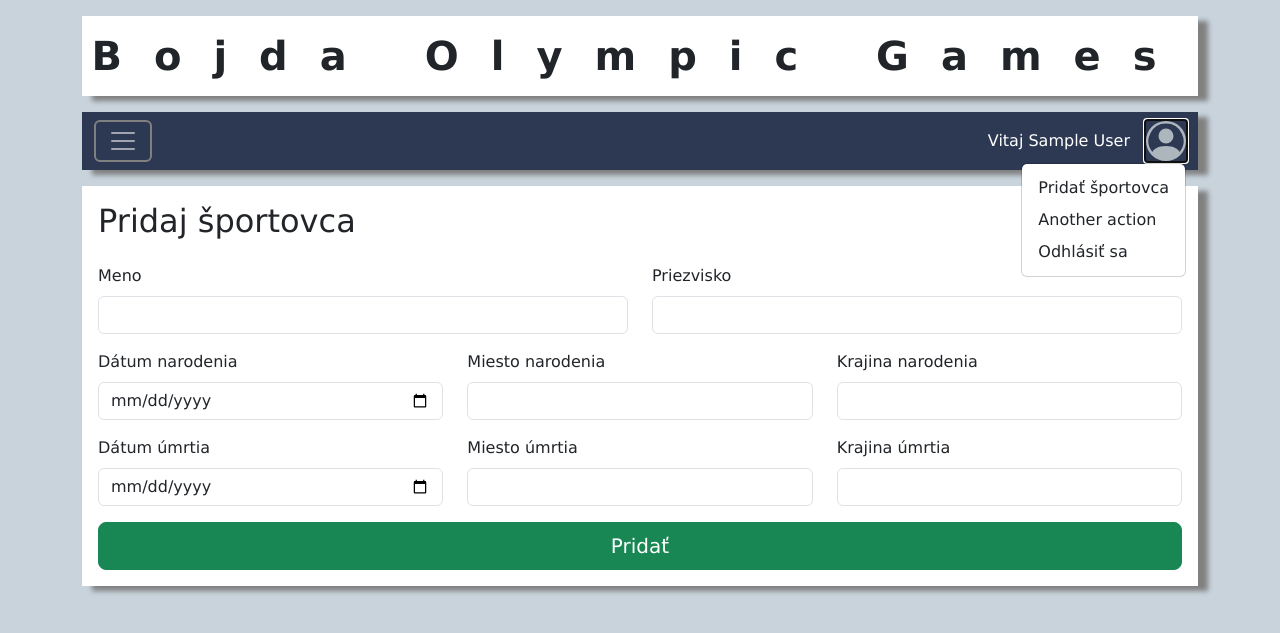
After one commit to ViktorBojda/webte2-zadanie1, a PHP site: page /add_person.php in a window 1280 px wide, after a click that opens the changed part. The commit adds this page. Shown: the top 633 px of the page. Run offline with PHP 8.4, Linux system fonts and the light colour scheme; the visitor is signed in with stand-in values (Sample User, id 1); some libraries are stand-ins or nearby versions.

Commit message:
Implement add person page and alert system

```diff
--- /dev/null
+++ b/add_person.php
@@ -0,0 +1,183 @@
+<?php
+ini_set('display_errors', 1);
+ini_set('display_startup_errors', 1);
+error_reporting(E_ALL);
+
+session_start();
+
+if ((isset($_SESSION['access_token']) && $_SESSION['access_token']) ||
+    (isset($_SESSION["loggedin"]) && $_SESSION["loggedin"] === true)) {
+
+    $email = $_SESSION['email'];
+    $id = $_SESSION['id'];
+    $full_name = $_SESSION['full_name'];
+    $name = $_SESSION['name'];
+    $surname = $_SESSION['surname'];
+
+} else {
+    header('Location: index.php');
+}
+
+require_once('config.php');
+
+function null_empty($var) {
+  return ($var === '') ? NULL : $var;
+}
+
+if ($_SERVER["REQUEST_METHOD"] == "POST") {
+    $err_msg = "";
+    $post = array_map('null_empty', $_POST);
+    $sql = "SELECT * FROM person WHERE name = ? AND surname = ? AND birth_day = ? AND birth_place = ? AND birth_country = ?";
+    $stmt = $pdo->prepare($sql);
+    if ($stmt->execute([$post['name'], $post['surname'], $post['birth_day'], $post['birth_place'], $post['birth_country']])) {
+        if ($stmt->rowCount() == 0) {
+            $sql = "INSERT INTO person (name, surname, birth_day, birth_place, birth_country, death_day, death_place, death_country) VALUES (?,?,?,?,?,?,?,?)";
+            $stmt = $pdo->prepare($sql);
+            $stmt->execute([$post['name'], $post['surname'], $post['birth_day'], $post['birth_place'], $post['birth_country'], $post['death_day'], $post['death_place'], $post['death_country']]);
+        }
+        else
+            $err_msg = "Rovnaký športovec už v databáze existuje.";
+    }
+    else
+        $err_msg = "Nastala chyba. Zopakujte operáciu.";
+}
+
+unset($stmt);
+unset($pdo);
+?>
+
+<!DOCTYPE html>
+<html lang="sk">
+
+<head>
+    <meta charset="UTF-8">
+    <meta http-equiv="X-UA-Compatible" content="IE=edge">
+    <meta name="viewport" content="width=device-width, initial-scale=1.0">
+    <title>Pridaj športovca</title>
+    <link href="https://cdn.jsdelivr.net/npm/bootstrap@5.3.0-alpha1/dist/css/bootstrap.min.css" rel="stylesheet" integrity="sha384-GLhlTQ8iRABdZLl6O3oVMWSktQOp6b7In1Zl3/Jr59b6EGGoI1aFkw7cmDA6j6gD" crossorigin="anonymous">
+    <link rel="stylesheet" href="https://cdn.datatables.net/1.13.3/css/dataTables.bootstrap5.min.css">
+    <link rel="stylesheet" href="./css/basic.css">
+</head>
+
+<body>
+    <div class="container-xl">
+        <header>
+            <h1 class="page-content text-center py-3 my-3">Bojda Olympic Games</h1>
+        </header>
+
+        <div class="page-content my-3">
+            <nav class="navbar navbar-dark dark-blue-color">
+                <div class="container-fluid">
+                    <button class="navbar-toggler border-gray" type="button" data-bs-toggle="collapse" data-bs-target="#nav-toggle"
+                    aria-controls="nav-toggle" aria-expanded="false" aria-label="Zobraz menu">
+                        <span class="navbar-toggler-icon"></span>
+                    </button>
+
+                    <div class="d-flex">
+                        <span class="align-self-center px-3 text-white">Vitaj <?php echo $full_name?></span>
+
+                        <a href="#" data-bs-toggle="dropdown" aria-expanded="false">
+                            <svg xmlns="http://www.w3.org/2000/svg" width="40" height="40" fill="#adb5bd" class="bi bi-person-circle" viewBox="0 0 16 16">
+                                <path d="M11 6a3 3 0 1 1-6 0 3 3 0 0 1 6 0z"/>
+                                <path fill-rule="evenodd" d="M0 8a8 8 0 1 1 16 0A8 8 0 0 1 0 8zm8-7a7 7 0 0 0-5.468 11.37C3.242 11.226 4.805 10 8 10s4.757 1.225 5.468 2.37A7 7 0 0 0 8 1z"/>
+                            </svg>
+                        </a>
+
+                        <div class="dropdown">
+                            <ul class="dropdown-menu dropdown-menu-end">
+                                <li><a class="dropdown-item" href="#">Pridať športovca</a></li>
+                                <li><a class="dropdown-item" href="#">Another action</a></li>
+                                <li><a class="dropdown-item" href="logout.php">Odhlásiť sa</a></li>
+                            </ul>
+                        </div>
+                    </div>
+                </div>
+            </nav>
+            <div class="collapse" id="nav-toggle">
+                <div class="row dark-blue-color mx-0">
+                    <a class="col-12 col-md-6 py-3 nav-button-active d-flex justify-content-center" href="index.php">Prehľad medailistov</a>
+                    <a class="col-12 col-md-6 py-3 d-flex justify-content-center" href="top_10.php">Top 10</a>
+                </div>
+            </div>
+        </div>
+
+        <?php
+        if (isset($err_msg)) {
+            if (empty($err_msg))
+                echo '
+                <div class="alert alert-success alert-dismissible fade show" role="alert">
+                    Športovec ' . $post['name'] . ' ' . $post['surname'] . ' bol pridaný do databázy.
+                    <button type="button" class="btn-close" data-bs-dismiss="alert" aria-label="Close"></button>
+                </div>';
+            else
+                echo '
+                <div class="alert alert-danger alert-dismissible fade show" role="alert">
+                    ' . $err_msg . '
+                    <button type="button" class="btn-close" data-bs-dismiss="alert" aria-label="Close"></button>
+                </div>';
+        }
+        ?>
+
+        <div class="page-content p-3">
+            <h2 class="pb-3">Pridaj športovca</h2>
+
+            <form action="" method="post">
+                <div class="row mb-3">
+                    <div class="col-12 col-sm-6 mb-3 mb-sm-0">
+                        <label for="person-name" class="form-label">Meno</label><br>
+                        <input type="text" class="form-control" name="name" id="person-name" required>
+                    </div>
+
+                    <div class="col-12 col-sm-6 mb-3 mb-sm-0">
+                        <label for="person-surname" class="form-label">Priezvisko</label><br>
+                        <input type="text" class="form-control" name="surname" id="person-surname" required>
+                    </div>
+                </div>
+
+                <div class="row mb-3">
+                    <div class="col-12 col-sm-4 mb-3 mb-sm-0">
+                        <label for="person-birth-day" class="form-label">Dátum narodenia</label><br>
+                        <input type="date" class="form-control" name="birth_day" id="person-birth-day" required>
+                    </div>
+
+                    <div class="col-12 col-sm-4 mb-3 mb-sm-0">
+                        <label for="person-birth-place" class="form-label">Miesto narodenia</label><br>
+                        <input type="text" class="form-control" name="birth_place" id="person-birth-place" required>
+                    </div>
+
+                    <div class="col-12 col-sm-4 mb-3 mb-sm-0">
+                        <label for="person-birth-country" class="form-label">Krajina narodenia</label><br>
+                        <input type="text" class="form-control" name="birth_country" id="person-birth-country" required>
+                    </div>
+                </div>
+
+                <div class="row mb-3">
+                    <div class="col-12 col-sm-4 mb-3 mb-sm-0">
+                        <label for="person-death-day" class="form-label">Dátum úmrtia</label><br>
+                        <input type="date" class="form-control" name="death_day" id="person-death-day">
+                    </div>
+
+                    <div class="col-12 col-sm-4 mb-3 mb-sm-0">
+                        <label for="person-death-place" class="form-label">Miesto úmrtia</label><br>
+                        <input type="text" class="form-control" name="death_place" id="person-death-place">
+                    </div>
+
+                    <div class="col-12 col-sm-4 mb-3 mb-sm-0">
+                        <label for="person-death-country" class="form-label">Krajina úmrtia</label><br>
+                        <input type="text" class="form-control" name="death_country" id="person-death-country">
+                    </div>
+                </div>
+
+                <div class="row">
+                    <div class="col-12 d-grid">
+                        <button type="submit" class="btn btn-success btn-lg">Pridať</button>
+                    </div>
+                </div>
+            </form>
+        </div>
+
+    </div>
+    <script src="https://code.jquery.com/jquery-3.6.3.min.js" integrity="sha256-pvPw+upLPUjgMXY0G+8O0xUf+/Im1MZjXxxgOcBQBXU=" crossorigin="anonymous"></script>
+    <script src="https://cdn.jsdelivr.net/npm/bootstrap@5.3.0-alpha1/dist/js/bootstrap.bundle.min.js" integrity="sha384-w76AqPfDkMBDXo30jS1Sgez6pr3x5MlQ1ZAGC+nuZB+EYdgRZgiwxhTBTkF7CXvN" crossorigin="anonymous"></script>
+</body>
+</html>
--- a/detail.php
+++ b/detail.php
@@ -61,7 +61,7 @@ try {
                     </button>
 
                     <div class="d-flex">
-                        <?php require_once('login_modal.php')?>
+                        <?php require_once('login_navbar.php')?>
                     </div>
                 </div>
             </nav>
--- a/index.php
+++ b/index.php
@@ -59,14 +59,14 @@ unset($pdo);
                     </button>
 
                     <div class="d-flex">
-                        <?php require_once('login_modal.php')?>
+                        <?php require_once('login_navbar.php')?>
                     </div>
                 </div>
             </nav>
             <div class="collapse" id="nav-toggle">
                 <div class="row dark-blue-color mx-0">
                     <a class="col-12 col-md-6 py-3 nav-button-active d-flex justify-content-center" href="#">Prehľad medailistov</a>
-                    <a class="col-12 col-md-6 py-3 d-flex justify-content-center" href="./top_10.php">Top 10</a>
+                    <a class="col-12 col-md-6 py-3 d-flex justify-content-center" href="top_10.php">Top 10</a>
                 </div>
             </div>
         </div>
--- a/login_modal.php
+++ b/login_navbar.php
@@ -12,7 +12,7 @@ if ((isset($_SESSION['access_token']) && $_SESSION['access_token']) ||
 
         <div class="dropdown">
             <ul class="dropdown-menu dropdown-menu-end">
-                <li><a class="dropdown-item" href="#">Action</a></li>
+                <li><a class="dropdown-item" href="add_person.php">Pridať športovca</a></li>
                 <li><a class="dropdown-item" href="#">Another action</a></li>
                 <li><a class="dropdown-item" href="logout.php">Odhlásiť sa</a></li>
             </ul>
--- a/top_10.php
+++ b/top_10.php
@@ -60,7 +60,7 @@ unset($pdo);
                     </button>
 
                     <div class="d-flex">
-                        <?php require_once('login_modal.php')?>
+                        <?php require_once('login_navbar.php')?>
                     </div>
                 </div>
             </nav>
```
Also changed, not shown: registration.php (+10 -10 lines).
